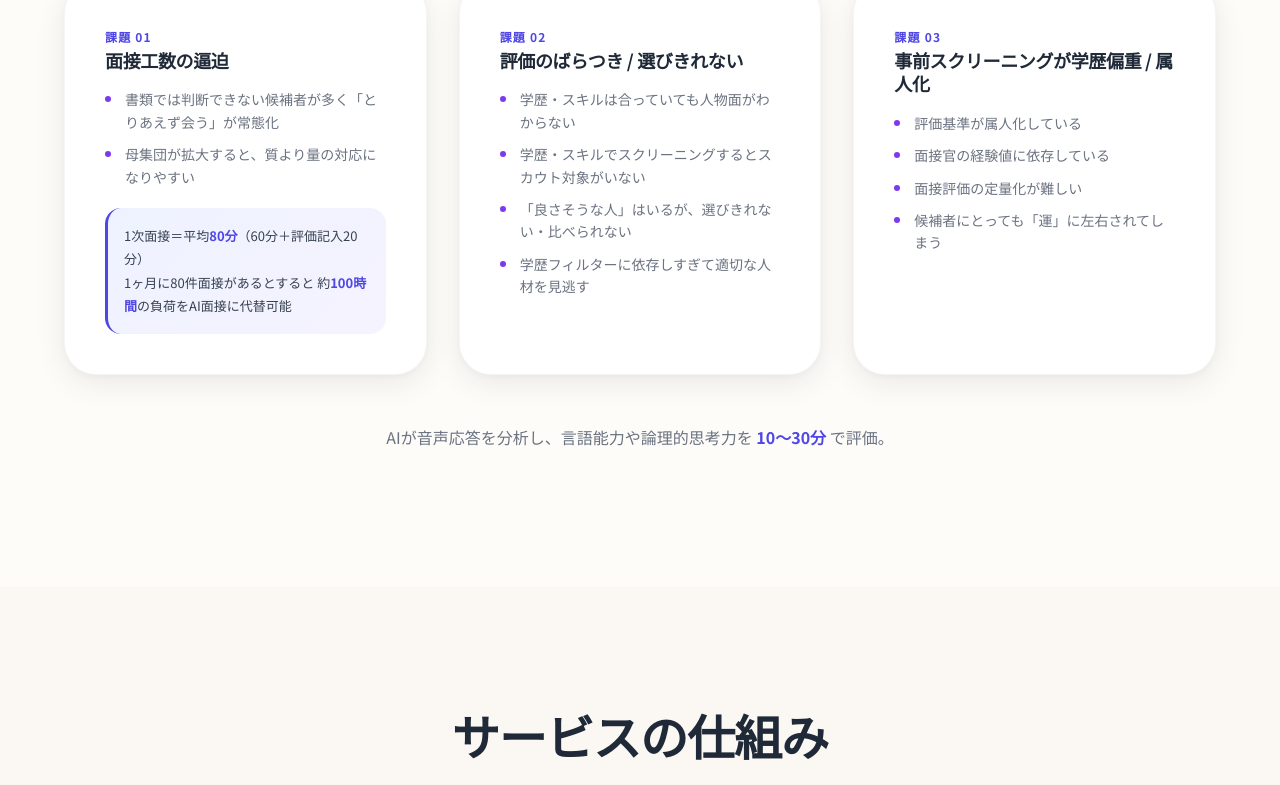
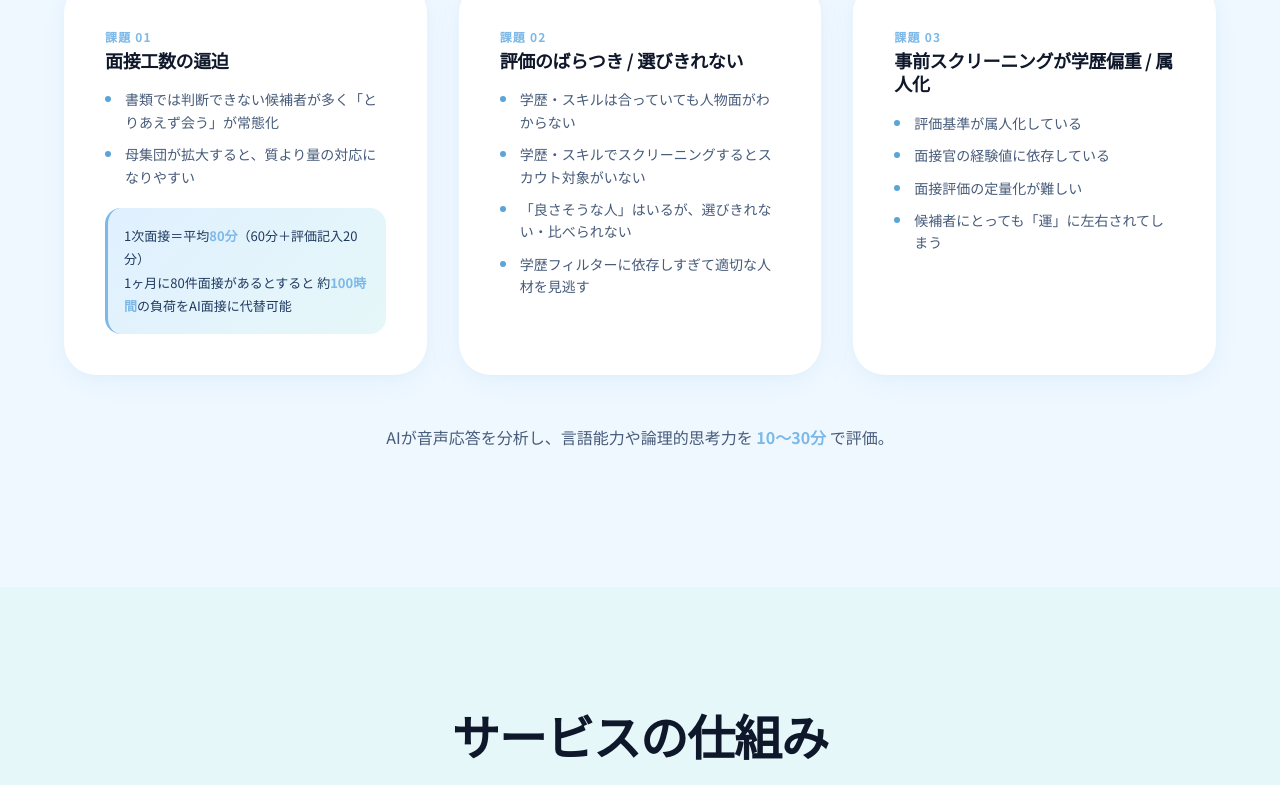
Before and after one commit to takibi51/mentai-service, a plain HTML site: page index.html in a window 1280 px wide. Shown: the part 2015-2800 px from the top of the page. Drawn offline with Linux system fonts and the light colour scheme.

Commit message:
Add files via upload

```diff
--- a/src/main.js
+++ b/src/main.js
@@ -186,7 +186,7 @@ document.querySelectorAll('.btn').forEach(btn => {
         const ripple = document.createElement('span');
         ripple.style.cssText = `
             position: absolute;
-            background: rgba(79, 70, 229, 0.2);
+            background: rgba(124, 185, 232, 0.15);
             border-radius: 50%;
             width: 100px;
             height: 100px;
@@ -222,10 +222,10 @@ const header = document.querySelector('.header');
 if (header) {
     window.addEventListener('scroll', () => {
         if (window.scrollY > 50) {
-            header.style.background = 'rgba(254, 252, 249, 0.98)';
-            header.style.boxShadow = '0 2px 10px rgba(0, 0, 0, 0.08)';
+            header.style.background = 'rgba(240, 248, 255, 0.96)';
+            header.style.boxShadow = '0 2px 10px rgba(124, 185, 232, 0.12)';
         } else {
-            header.style.background = 'rgba(254, 252, 249, 0.9)';
+            header.style.background = 'rgba(240, 248, 255, 0.88)';
             header.style.boxShadow = 'none';
         }
     });
--- a/src/style.css
+++ b/src/style.css
@@ -6,44 +6,46 @@
    ===================================================== */
 
 :root {
-    /* --- Arc Light Color Palette --- */
-    --bg-light: #FEFCF9;
-    --bg-cream: #FBF8F3;
+    /* --- Pastel Light Blue Color Palette --- */
+    --bg-light: #F0F8FF;
+    --bg-cream: #E6F7F9;
     --bg-white: #FFFFFF;
-    --bg-accent: #4F46E5;
-    --bg-accent-light: #6366F1;
-
-    /* --- Accent Colors --- */
-    --accent-blue: #4F46E5;
-    --accent-blue-light: #818CF8;
-    --accent-violet: #7C3AED;
-    --accent-violet-light: #A78BFA;
-    --accent-orange: #FB923C;
-    --accent-pink: #EC4899;
-    --success: #10B981;
-
-    /* --- Text Colors --- */
-    --text-dark: #1F2937;
-    --text-body: #374151;
-    --text-muted: #6B7280;
-    --text-light: #9CA3AF;
+    --bg-accent: #7CB9E8;
+    --bg-accent-light: #A8D8EA;
+
+    /* --- Accent Colors (Pastel Blue) --- */
+    --accent-blue: #7CB9E8;
+    --accent-blue-light: #B4D9F0;
+    --accent-violet: #5BA4D9;
+    --accent-violet-light: #8DC8E8;
+    --accent-orange: #FBBF8C;
+    --accent-pink: #F9C4DC;
+    --accent-mint: #A7DFCC;
+    --success: #7EDCB5;
+
+    /* --- Text Colors (Dark Navy) --- */
+    --text-dark: #0F172A;
+    --text-body: #1E3A5F;
+    --text-muted: #475B7A;
+    --text-light: #8DA4BE;
     --text-white: #FFFFFF;
 
-    /* --- Gradients (Arc-style mesh) --- */
+    /* --- Gradients (Soft Blue → Mint Green Pastel) --- */
     --grad-hero: linear-gradient(135deg,
-            #E0E7FF 0%,
-            #C7D2FE 25%,
-            #DDD6FE 50%,
-            #FBF8F3 75%,
-            #FEF3C7 100%);
-    --grad-accent: linear-gradient(135deg, #4F46E5 0%, #7C3AED 100%);
-    --grad-soft: linear-gradient(180deg, rgba(255, 255, 255, 0) 0%, #FEFCF9 100%);
-
-    /* --- Shadows (Soft, Arc-style) --- */
-    --shadow-sm: 0 1px 3px rgba(0, 0, 0, 0.08);
-    --shadow-md: 0 4px 20px rgba(0, 0, 0, 0.08);
-    --shadow-lg: 0 10px 40px rgba(0, 0, 0, 0.1);
-    --shadow-card: 0 2px 8px rgba(0, 0, 0, 0.04), 0 8px 32px rgba(0, 0, 0, 0.08);
+            #E0F0FF 0%,
+            #D4F1F9 25%,
+            #C7EDCC 50%,
+            #E8F8FF 75%,
+            #F5FFFE 100%);
+    --grad-accent: linear-gradient(135deg, #7CB9E8 0%, #7EDCB5 100%);
+    --grad-soft: linear-gradient(180deg, rgba(255, 255, 255, 0) 0%, #F0F8FF 100%);
+    --grad-eval: linear-gradient(135deg, #B4D9F0 0%, #A7DFCC 50%, #F9C4DC 100%);
+
+    /* --- Shadows (Soft Pastel Blue-tinted) --- */
+    --shadow-sm: 0 1px 3px rgba(124, 185, 232, 0.08);
+    --shadow-md: 0 4px 20px rgba(124, 185, 232, 0.1);
+    --shadow-lg: 0 10px 40px rgba(124, 185, 232, 0.12);
+    --shadow-card: 0 2px 8px rgba(124, 185, 232, 0.06), 0 8px 32px rgba(124, 185, 232, 0.1);
 
     /* --- Radius (Generous, Arc-style) --- */
     --radius-sm: 8px;
@@ -283,11 +285,11 @@ p {
     left: 0;
     right: 0;
     height: var(--header-height);
-    background: rgba(254, 252, 249, 0.9);
-    backdrop-filter: blur(20px);
-    -webkit-backdrop-filter: blur(20px);
+    background: rgba(240, 248, 255, 0.88);
+    backdrop-filter: blur(24px);
+    -webkit-backdrop-filter: blur(24px);
     z-index: 1000;
-    border-bottom: 1px solid rgba(0, 0, 0, 0.05);
+    border-bottom: 1px solid rgba(124, 185, 232, 0.1);
 }
 
 .header-inner {
@@ -394,7 +396,7 @@ p {
 .btn-accent:hover {
     background: var(--accent-violet);
     transform: translateY(-2px);
-    box-shadow: 0 8px 30px rgba(79, 70, 229, 0.4);
+    box-shadow: 0 8px 30px rgba(124, 185, 232, 0.4);
 }
 
 .btn.sm {
@@ -407,12 +409,14 @@ p {
    ===================================================== */
 
 .card {
-    background: var(--bg-white);
+    background: rgba(255, 255, 255, 0.65);
+    backdrop-filter: blur(16px);
+    -webkit-backdrop-filter: blur(16px);
     border-radius: var(--radius-xl);
     padding: 40px;
     transition: all 0.3s ease;
     height: 100%;
-    border: 1px solid rgba(0, 0, 0, 0.04);
+    border: 1px solid rgba(255, 255, 255, 0.5);
     box-shadow: var(--shadow-card);
 }
 
@@ -425,7 +429,7 @@ p {
     width: 56px;
     height: 56px;
     border-radius: var(--radius-md);
-    background: linear-gradient(135deg, #EEF2FF 0%, #E0E7FF 100%);
+    background: linear-gradient(135deg, #E0F0FF 0%, #D4F1F9 100%);
     display: flex;
     align-items: center;
     justify-content: center;
@@ -446,8 +450,10 @@ p {
 
 /* Feature Card with Check Marks */
 .feature-card {
-    background: linear-gradient(135deg, #FFFFFF 0%, #F5F3FF 100%);
-    border: 1px solid rgba(79, 70, 229, 0.1);
+    background: linear-gradient(135deg, rgba(255, 255, 255, 0.7) 0%, rgba(224, 240, 255, 0.5) 100%);
+    backdrop-filter: blur(16px);
+    -webkit-backdrop-filter: blur(16px);
+    border: 1px solid rgba(255, 255, 255, 0.5);
 }
 
 .feature-card .check-list {
@@ -531,7 +537,7 @@ p {
 .problem-metric {
     margin-top: 20px;
     padding: 16px;
-    background: linear-gradient(135deg, #EEF2FF 0%, #F5F3FF 100%);
+    background: linear-gradient(135deg, #E0F0FF 0%, #E6F7F9 100%);
     border-radius: var(--radius-md);
     border-left: 3px solid var(--accent-blue);
 }
@@ -594,7 +600,7 @@ p {
     left: 0;
     right: 0;
     height: 200px;
-    background: linear-gradient(to top, var(--bg-cream), transparent);
+    background: linear-gradient(to top, var(--bg-light), transparent);
     pointer-events: none;
 }
 
@@ -645,7 +651,7 @@ p {
 }
 
 .hero-mascot img {
-    filter: drop-shadow(0 20px 40px rgba(79, 70, 229, 0.2));
+    filter: drop-shadow(0 20px 40px rgba(59, 130, 246, 0.2));
 }
 
 /* =====================================================
@@ -669,7 +675,7 @@ p {
     left: 0;
     right: 0;
     height: 48px;
-    background: linear-gradient(135deg, #F9FAFB 0%, #F3F4F6 100%);
+    background: linear-gradient(135deg, #E8F4FF 0%, #E0F0FF 100%);
     border-bottom: 1px solid rgba(0, 0, 0, 0.06);
 }
 
@@ -730,7 +736,7 @@ p {
     width: 48px;
     height: 48px;
     border-radius: var(--radius-sm);
-    background: linear-gradient(135deg, #EEF2FF 0%, #E0E7FF 100%);
+    background: linear-gradient(135deg, #E0F0FF 0%, #D4F1F9 100%);
     display: flex;
     align-items: center;
     justify-content: center;
@@ -816,7 +822,7 @@ p {
     width: 80px;
     height: 80px;
     border-radius: 50%;
-    background: var(--grad-accent);
+    background: var(--grad-eval);
     display: flex;
     align-items: center;
     justify-content: center;
@@ -839,7 +845,7 @@ p {
     text-align: center;
     padding: 140px 0;
     position: relative;
-    background: var(--bg-accent);
+    background: linear-gradient(135deg, #7CB9E8 0%, #A7DFCC 50%, #F9C4DC 100%);
     color: var(--text-white);
 }
 
@@ -1139,7 +1145,7 @@ p {
         right: -280px;
         width: 280px;
         height: 100vh;
-        background: rgba(254, 252, 249, 0.98);
+        background: rgba(240, 248, 255, 0.96);
         backdrop-filter: blur(20px);
         -webkit-backdrop-filter: blur(20px);
         padding: 100px 28px 40px;
```
Also changed, not shown: about.html (+1 -1 lines).
